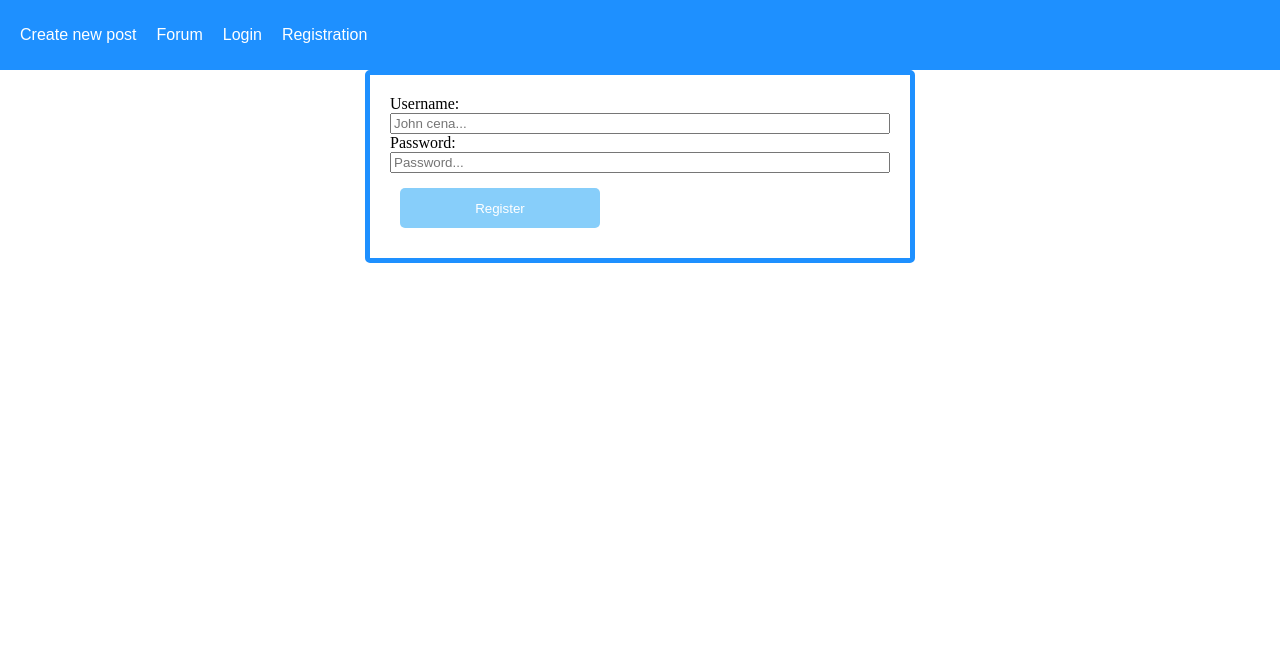
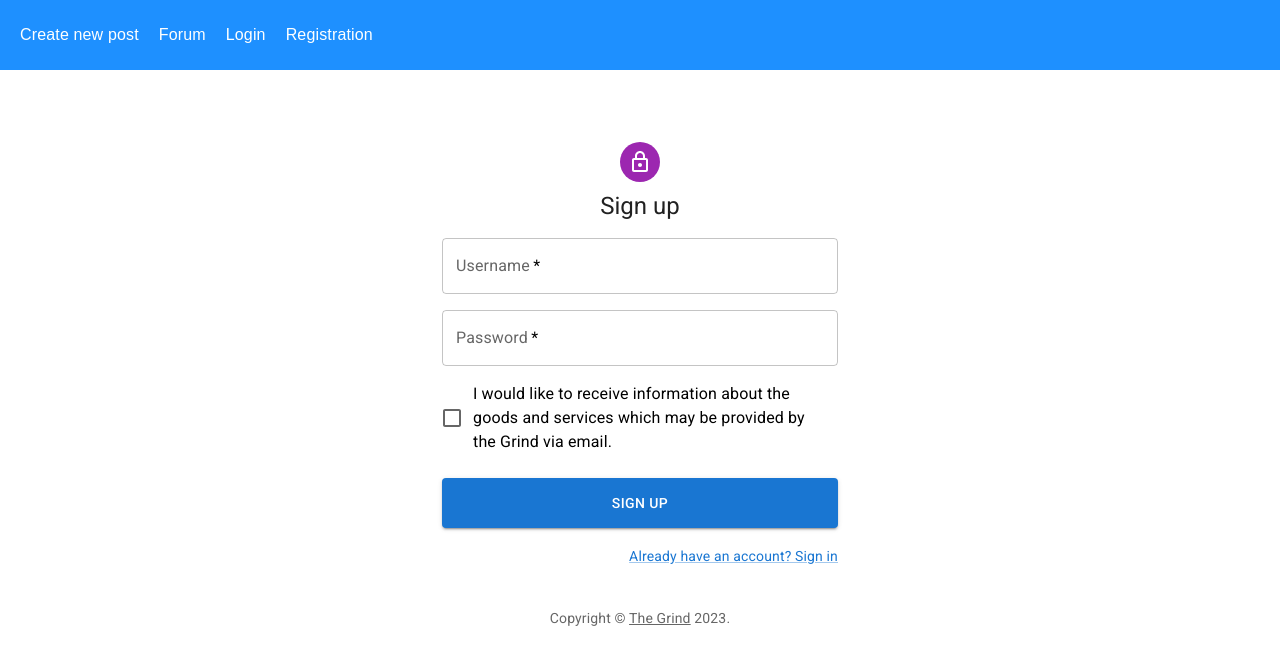
Before and after one commit to Weiennn/The-Grind, a React (Create React App) app in the folder client/: page /registration in a window 1280 px wide. Shown: the top 664 px of the page. Built offline with nearby package versions, Linux system fonts and the light colour scheme; no server answers.

Commit message:
updated registration UI

```diff
--- a/client/src/pages/Registration.js
+++ b/client/src/pages/Registration.js
@@ -1,7 +1,37 @@
-import React from 'react'
+import React from "react";
 import { Formik, Form, Field, ErrorMessage } from "formik";
 import * as Yup from "yup";
 import axios from "axios";
+import Avatar from "@mui/material/Avatar";
+import Button from "@mui/material/Button";
+import CssBaseline from "@mui/material/CssBaseline";
+import TextField from "@mui/material/TextField";
+import FormControlLabel from "@mui/material/FormControlLabel";
+import Checkbox from "@mui/material/Checkbox";
+import Link from "@mui/material/Link";
+import Grid from "@mui/material/Grid";
+import Box from "@mui/material/Box";
+import LockOutlinedIcon from "@mui/icons-material/LockOutlined";
+import Typography from "@mui/material/Typography";
+import Container from "@mui/material/Container";
+import { createTheme, ThemeProvider } from "@mui/material/styles";
+
+function Copyright(props) {
+  return (
+    <Typography
+      variant="body2"
+      color="text.secondary"
+      align="center"
+      {...props}
+    >
+      {"Copyright © "}
+      <Link color="inherit">The Grind</Link> {new Date().getFullYear()}
+      {"."}
+    </Typography>
+  );
+}
+
+const defaultTheme = createTheme();
 
 function Registration() {
   // initial values for the form
@@ -14,7 +44,7 @@
   const validationSchema = Yup.object().shape({
     username: Yup.string().min(3).max(15).required(),
     password: Yup.string().min(4).max(20).required(),
-    })
+  });
 
   // What happens when the submit button is clicked
   const onSubmit = (data) => {
@@ -25,9 +55,98 @@
     });
   };
 
+  //TODO change icon
   return (
-    <div>
-      <Formik initialValues={initialValues} onSubmit={onSubmit} validationSchema={validationSchema}>
+    <ThemeProvider theme={defaultTheme}>
+      <Container component="main" maxWidth="xs">
+        <CssBaseline />
+        <Box
+          sx={{
+            marginTop: 8,
+            display: "flex",
+            flexDirection: "column",
+            alignItems: "center",
+          }}
+        >
+          <Avatar sx={{ m: 1, bgcolor: "secondary.main" }}>
+            <LockOutlinedIcon />
+          </Avatar>
+          <Typography component="h1" variant="h5" sx={{ mb: 2 }}>
+            Sign up
+          </Typography>
+          <Formik
+            initialValues={initialValues}
+            onSubmit={onSubmit}
+            validationSchema={validationSchema}
+          >
+            <Form noValidate sx={{ mt: 2 }}>
+              <Grid container spacing={2}>
+                <Grid item xs={12}>
+                  <ErrorMessage name="username" component="span" />
+                  <Field name="username">
+                    {({ field }) => (
+                      <TextField
+                        {...field}
+                        required
+                        fullWidth
+                        id="inputNewPost"
+                        label="Username"
+                        autoComplete="username"
+                      />
+                    )}
+                  </Field>
+                </Grid>
+                <Grid item xs={12}>
+                  <ErrorMessage name="password" component="span" />
+                  <Field name="password">
+                    {({ field }) => (
+                      <TextField
+                        {...field}
+                        required
+                        fullWidth
+                        type="password"
+                        id="inputNewPost"
+                        label="Password"
+                        autoComplete="new-password"
+                      />
+                    )}
+                  </Field>
+                </Grid>
+                <Grid item xs={12}>
+                  <FormControlLabel
+                    control={
+                      <Checkbox value="allowExtraEmails" color="primary" />
+                    }
+                    label="I would like to receive information about the goods and services which may be provided by
+                    the Grind via email."
+                  />
+                </Grid>
+              </Grid>
+              <Button
+                type="submit"
+                fullWidth
+                variant="contained"
+                sx={{ mt: 3, mb: 2 }}
+              >
+                Sign Up
+              </Button>
+              <Grid container justifyContent="flex-end">
+                <Grid item>
+                  <Link href="#" variant="body2">
+                    Already have an account? Sign in
+                  </Link>
+                </Grid>
+              </Grid>
+            </Form>
+          </Formik>
+        </Box>
+
+        {/*
+        <Formik
+          initialValues={initialValues}
+          onSubmit={onSubmit}
+          validationSchema={validationSchema}
+        >
           <Form class="formContainer">
             <label>Username: </label>
             <ErrorMessage name="username" component="span" />
@@ -47,8 +166,11 @@
             <button type="submit"> Register </button>
           </Form>
         </Formik>
-    </div>
-  )
+                  */}
+      </Container>
+      <Copyright sx={{ mt: 5 }} />
+    </ThemeProvider>
+  );
 }
 
-export default Registration
+export default Registration;
```
Lines whose indentation alone changed are shown as unchanged.
